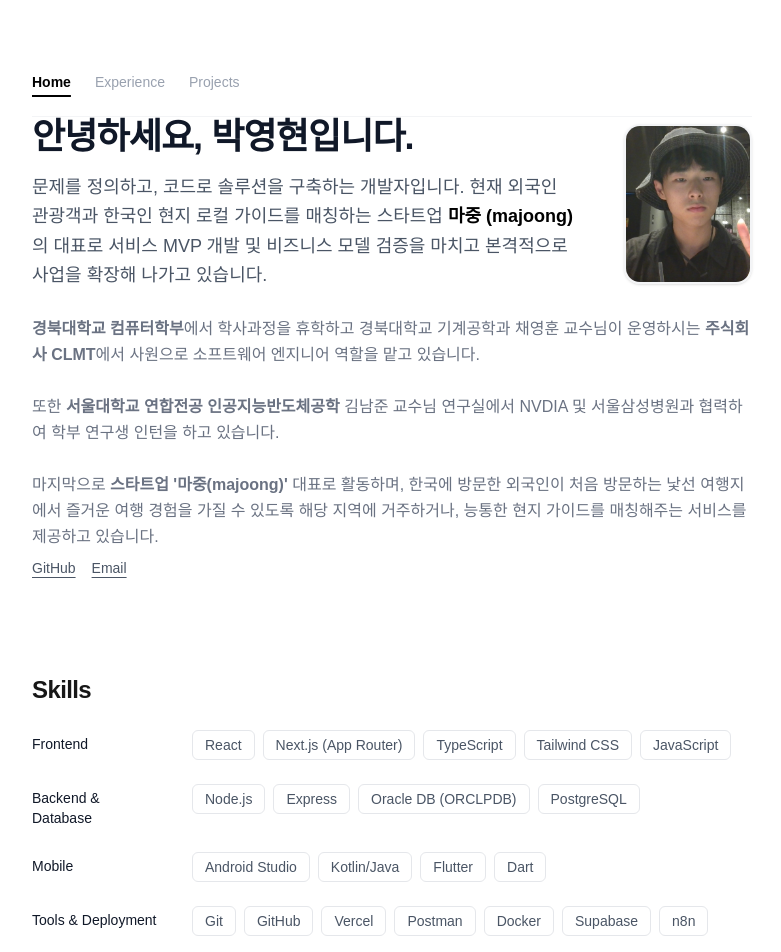
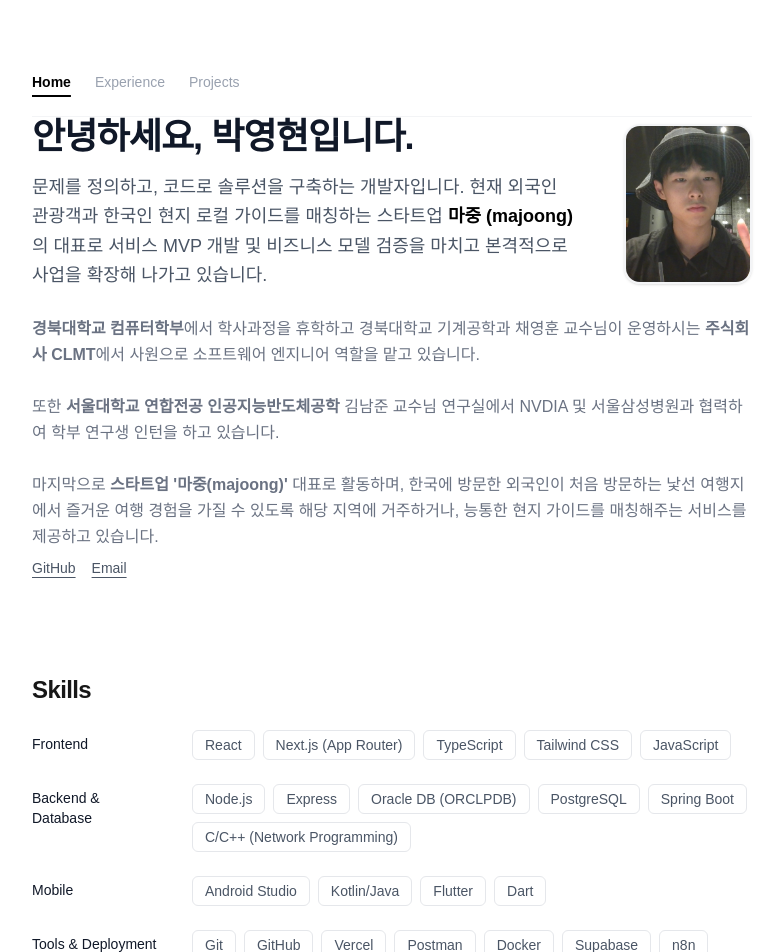
Before and after one commit to ololol125/my-portfolio-site, a Next.js app: page / in a window 1280 px wide. Shown: the top 952 px of the page, without its empty margins (248-1029 px from the left). Built offline with nearby package versions, Linux system fonts and the light colour scheme.

Commit message:
add: data/sills.ts 내용 추가

```diff
--- a/src/data/skills.ts
+++ b/src/data/skills.ts
@@ -16,7 +16,14 @@ export const SKILLS_DATA: SkillCategory[] = [
   },
   {
     category: "Backend & Database",
-    skills: ["Node.js", "Express", "Oracle DB (ORCLPDB)", "PostgreSQL"],
+    skills: [
+      "Node.js",
+      "Express",
+      "Oracle DB (ORCLPDB)",
+      "PostgreSQL",
+      "Spring Boot",
+      "C/C++ (Network Programming)",
+    ],
   },
   {
     category: "Mobile",
```
